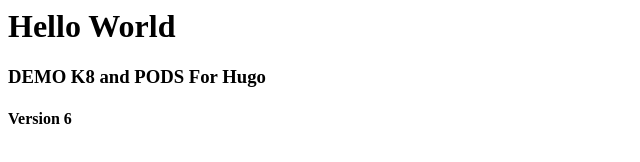
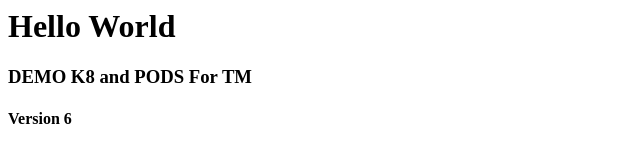
Before and after one commit to arunkumarbm/helloworld-k8-demo, a plain HTML site: page index.html in a window 1280 px wide. Shown: the full height of the page, 0-640 px from the left. Drawn offline with Linux system fonts and the light colour scheme.

Commit message:
Update index.html

```diff
--- a/index.html
+++ b/index.html
@@ -1,7 +1,7 @@
 <html>
 <body>
 <h1>Hello World</h1>
-<h3>DEMO K8 and PODS For Hugo</h3>
+<h3>DEMO K8 and PODS For TM</h3>
 <h4> Version 6 </h4>
 </body>
 </html>
```
